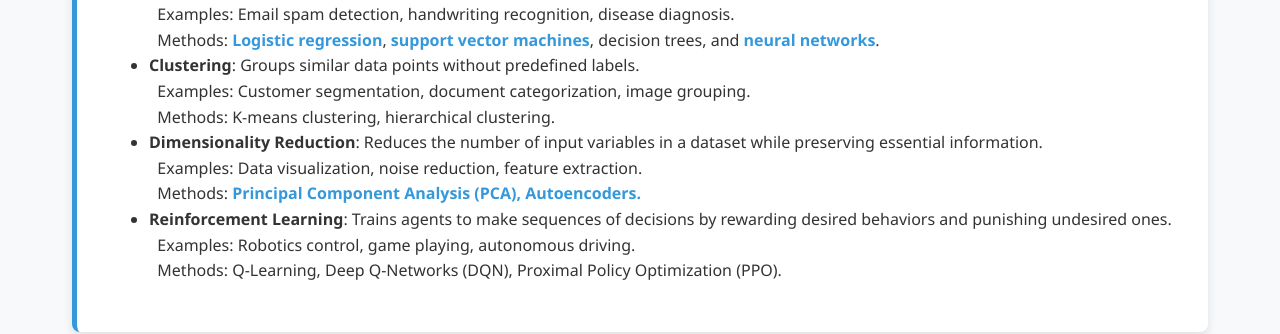
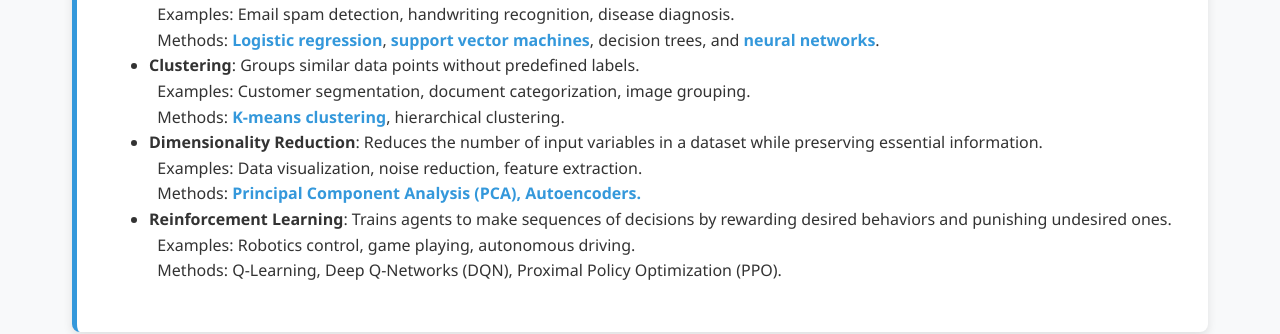
Before and after one commit to Yusukey01/yusukey01.github.io, a Jekyll site: the page built from Mathematics/Machine_learning/intro_ml.html, in a window 1280 px wide and 900 px high, scrolled down 2769 px. Shown: the part 154-488 px from the top of the window. Built offline with Jekyll 4.4.1, drawn with Linux system fonts in a browser that asks for light colours.

Commit message:
updated links

```diff
--- a/Mathematics/Machine_learning/intro_ml.html
+++ b/Mathematics/Machine_learning/intro_ml.html
@@ -147,7 +147,7 @@ uses_python: false
                         <li><strong>Clustering</strong>: Groups similar data points without predefined labels.</li>
                         &nbsp;&nbsp;Examples: Customer segmentation, document categorization, image grouping.
                         <br>
-                        &nbsp;&nbsp;Methods: K-means clustering, hierarchical clustering.
+                        &nbsp;&nbsp;Methods: <a href="clustering.html"><strong>K-means clustering</strong></a>, hierarchical clustering.
 
                         <li><strong>Dimensionality Reduction</strong>: Reduces the number of input variables in a dataset while preserving essential information.</li>
                         &nbsp;&nbsp;Examples: Data visualization, noise reduction, feature extraction.
```
